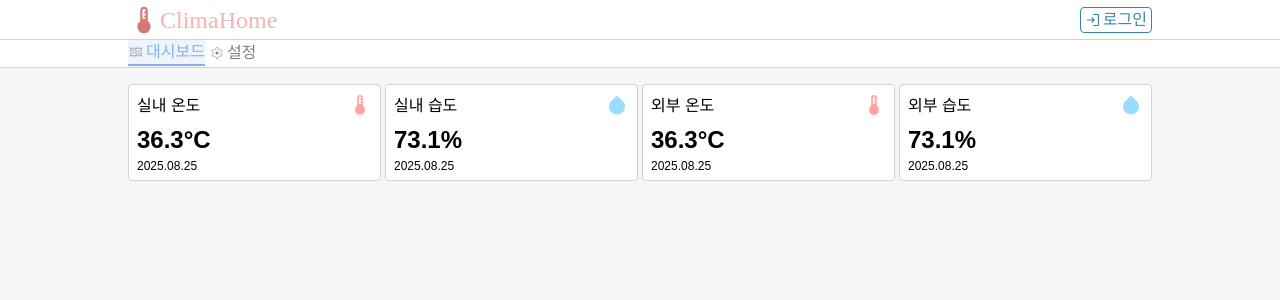
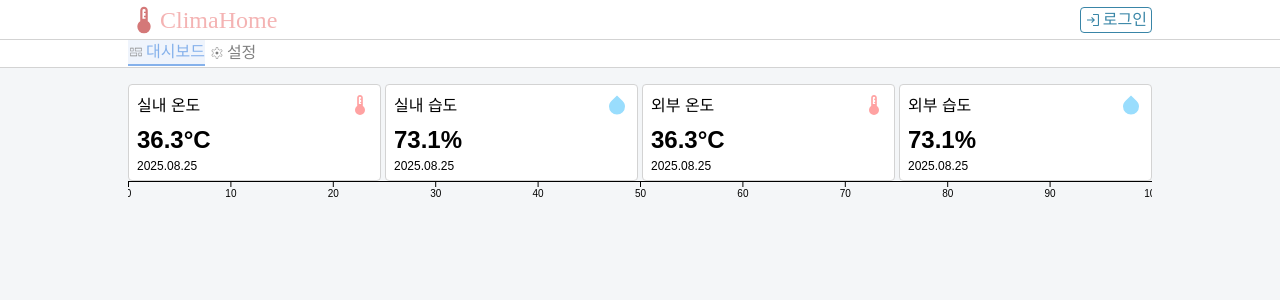
Before and after one commit to ShinSeongCheol/home-monitor, a React (Vite) app in the folder frontend/: page / in a window 1280 px wide. Shown: the top 300 px of the page. Built offline with nearby package versions, Linux system fonts and the light colour scheme; what ag-grid-community would draw is missing.

Commit message:
💄 feat '대시보드'
- UI 변경

```diff
--- a/frontend/src/Dashboard.tsx
+++ b/frontend/src/Dashboard.tsx
@@ -1,51 +1,14 @@
-import { useState, useEffect } from "react";
-import InfoCard from "./components/InfoCard";
-import LineChart from "./components/LineChart";
-
 import styles from './styles/Dashboard.module.css'
 import WeatherComponent from "./components/WeatherComponent";
+import LineChartComponent from './components/LineChartComponent';
 
 
 const Dashboard = () => {
-    // const [measurementTime, setMesurementTime] = useState<string | Date>('--');
-    // const [temperature, setTemperature] = useState<string | number>('--');
-    // const [humidity, setHumidity] = useState<string | number>('--');
-
-    // useEffect(() => {
-    //     const fetchData = () => {
-    //         fetch(`${import.meta.env.VITE_API_URL}/api/v1/dht11/log/latest`)
-    //             .then(response => response.json())
-    //             .then(data => {
-    //                 const measurementTime = new Date(data.measurementTime);
-    //                 const temperature = data.temperature;
-    //                 const humidity = data.humidity;
-
-    //                 setMesurementTime(measurementTime);
-    //                 setTemperature(temperature);
-    //                 setHumidity(humidity);
-    //             }
-    //             )
-    //     }
-
-    //     fetchData();
-
-    //     const interval = setInterval(fetchData, 60000);
-
-    //     return () => clearInterval(interval);
-    // }, []);
-
     return (
-        // <>
-        //     <div className={styles.container}>
-        //         <InfoCard value={temperature} unit='°C' label='🌡️ 온도: '></InfoCard>
-        //         <InfoCard value={humidity} unit='%' label='💧 습도: '></InfoCard>
-        //     </div>
-        //     <LineChart></LineChart>
-        //     <div className={styles.timestamp} id="timestamp">마지막 업데이트: {measurementTime.toLocaleString()}</div>
-        // </>
         <main className={styles.main}>
             <section className={styles.section}>
                 <WeatherComponent></WeatherComponent>
+                <LineChartComponent></LineChartComponent>
             </section>
         </main>
     );
--- /dev/null
+++ b/frontend/src/components/LineChartComponent.tsx
@@ -0,0 +1,25 @@
+import { useEffect, useRef } from 'react';
+import styles from '../styles/LineChartComponent.module.css';
+import * as d3 from 'd3';
+
+const LineChartComponent = () => {
+    const svgRef = useRef<SVGSVGElement | null>(null);
+
+    useEffect(() => {
+        const xScale = d3.scaleLinear().domain([0,100]).range([0, 1024]);
+        const svgElement = d3.select(svgRef.current);
+        const axisGenerator = d3.axisBottom(xScale);
+
+        console.log()
+
+        svgElement.append('g').call(axisGenerator);
+    }, [])
+
+    return(
+        <div className={styles.container}>
+            <svg ref={svgRef} className={styles.chartSvg}></svg>
+        </div>
+    )
+}
+
+export default LineChartComponent;
--- /dev/null
+++ b/frontend/src/styles/LineChartComponent.module.css
@@ -0,0 +1,7 @@
+.container {
+    width: 100%;
+}
+
+.chartSvg {
+    width: 100%;
+}
```
